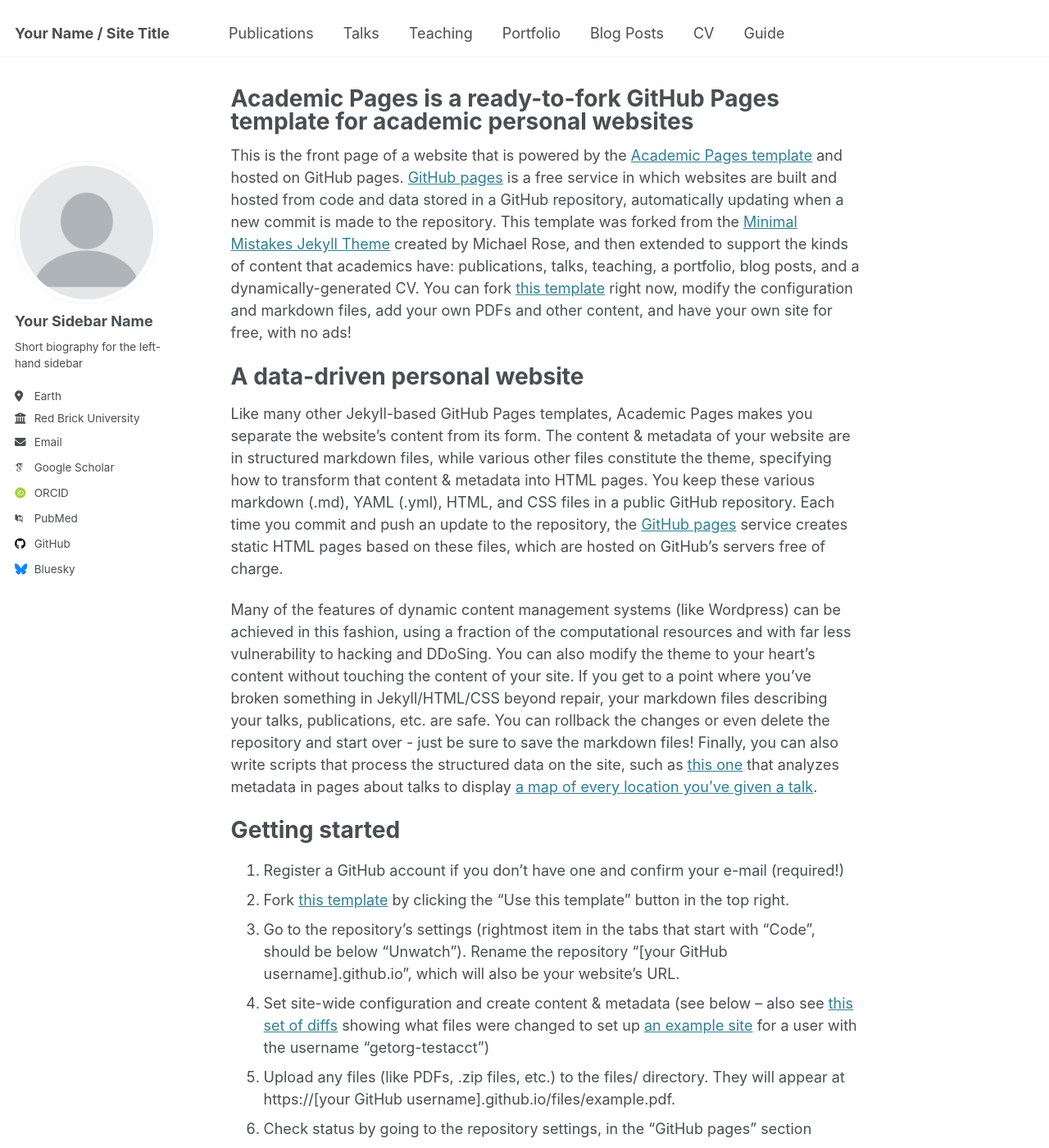
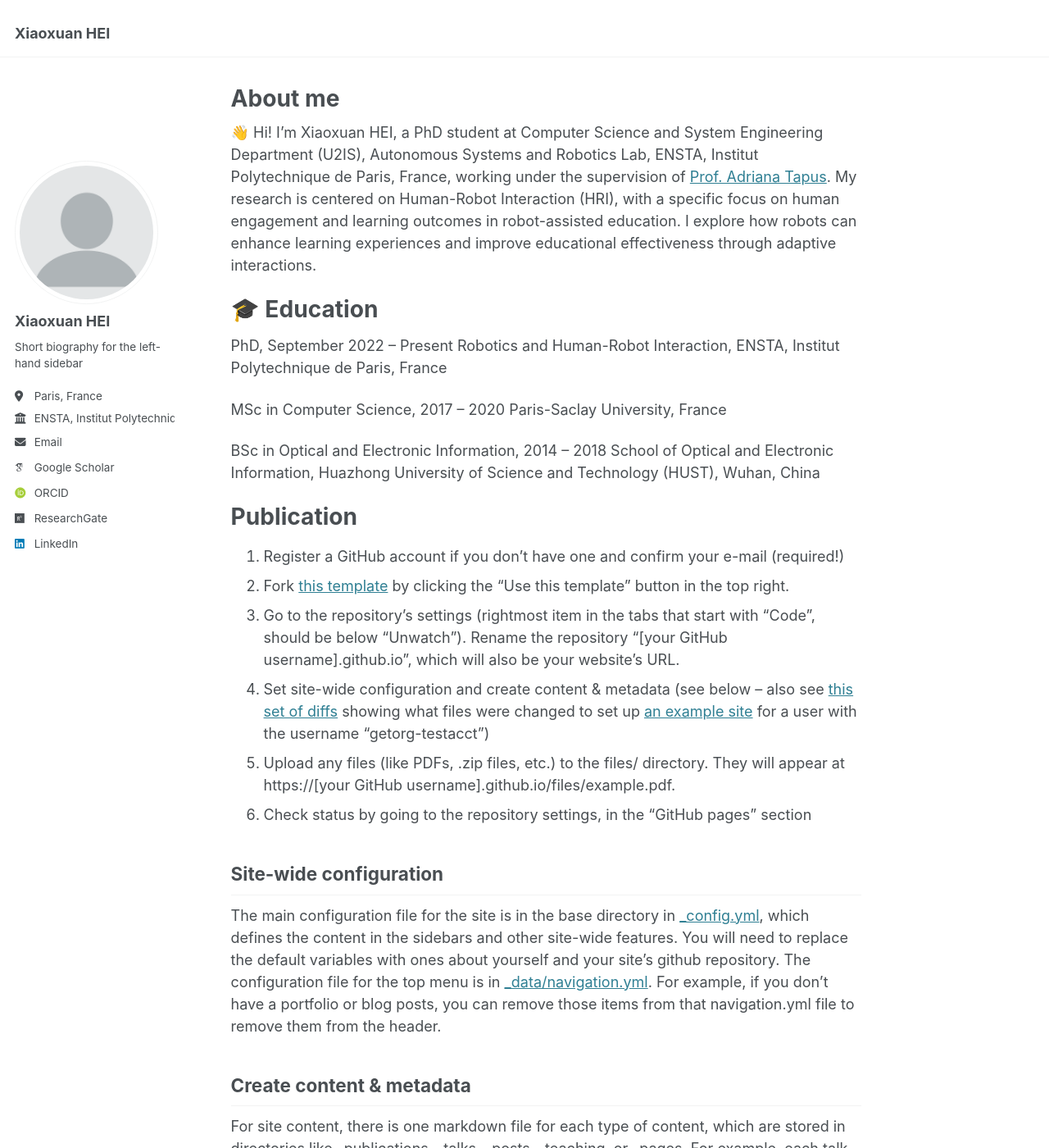
Before and after one commit to XiaoxuanHEI/xiaoxuanhei.github.io, a Jekyll site: the page built from _pages/about.md, in a window 1280 px wide and 1400 px high. Shown: the whole window at 82% size. Built offline with Jekyll 4.4.1, drawn with Linux system fonts in a browser that asks for light colours; some web fonts are replaced; some of the changed text lies outside the part shown.

Commit message:
first commit

```diff
--- a/_config.yml
+++ b/_config.yml
@@ -9,13 +9,13 @@
 # Basic Site Settings
 locale                   : "en-US"
 site_theme               : "default"
-title                    : "Your Name / Site Title"
+title                    : "Xiaoxuan HEI"
 title_separator          : "-"
-name                     : &name "Your Name"
+name                     : &name "Xiaoxuan HEI"
 description              : &description "personal description"
-url                      : https://academicpages.github.io # the base hostname & protocol for your site e.g. "https://[your GitHub username].github.io"
+url                      : https://xiaoxuanhei.github.io # the base hostname & protocol for your site e.g. "https://[your GitHub username].github.io"
 baseurl                  : "" # the subpath of your site, e.g. "/blog"
-repository               : "academicpages/academicpages.github.io"
+repository               : "xiaoxuanhei/xiaoxuanhei.github.io"
 
 # Site Author - The following control what appear as part of the author content on the side bar.
 #               If a field is blank the icon and link will not appear, otherwise it will be shown.
@@ -23,34 +23,34 @@
 author:
   # Biographic information
   avatar           : "profile.png"
-  name             : "Your Sidebar Name"
+  name             : "Xiaoxuan HEI"
   pronouns         : # example: "she/her"
   bio              : "Short biography for the left-hand sidebar"
-  location         : "Earth"
-  employer         : "Red Brick University"
+  location         : "Paris, France"
+  employer         : "ENSTA, Institut Polytechnique de Paris"
   uri              : # URL
-  email            : "none@example.org"
+  email            : "xiaoxuan.hei@ensta.fr"
 
   # Academic websites
   arxiv            : # URL - Update with the correct link to your profile
-  googlescholar    : "https://scholar.google.com/citations?user=PS_CX0AAAAAJ"
+  googlescholar    : "https://scholar.google.com/citations?user=7LGfX8QAAAAJ&hl=en"
   impactstory      : # URL
-  orcid            : "http://orcid.org/yourorcidurl"
+  orcid            : "https://orcid.org/0009-0000-5273-096X"
   semantic         : # URL
-  pubmed           : "https://www.ncbi.nlm.nih.gov/pubmed/?term=john+snow"
-  researchgate     : # URL
+  pubmed           : # URL
+  researchgate     : "https://www.researchgate.net/profile/Xiaoxuan-Hei?ev=hdr_xprf"
   scopus           : # URL
 
   # Repositories and software development
   bitbucket        : # Username - Update with your username on the site
   codepen          : # Username
   dribbble         : # Username
-  github           : "academicpages"
+  github           : # Username
   kaggle           : # Username
   stackoverflow    : # User number or user number and name (i.e., use "1" or "1/jeff-atwood")
 
   # Social media
-  bluesky          : "bsky.app" # Replace this with you Bluesky username
+  bluesky          : # Replace this with you Bluesky username
   facebook         : # Username
   flickr           : # Username
   foursquare       : # Username
@@ -59,7 +59,7 @@
   keybase          : # Username
   instagram        : # Username
   lastfm           : # Username
-  linkedin         : # Username
+  linkedin         : "xiaoxuan-hei"
   mastodon         : # URL
   medium           : # URL
   pinterest        : # Username
--- a/_pages/about.md
+++ b/_pages/about.md
@@ -1,21 +1,27 @@
 ---
 permalink: /
-title: "Academic Pages is a ready-to-fork GitHub Pages template for academic personal websites"
+title: "About me"
 author_profile: true
 redirect_from:
   - /about/
   - /about.html
 ---
 
-This is the front page of a website that is powered by the [Academic Pages template](https://github.com/academicpages/academicpages.github.io) and hosted on GitHub pages. [GitHub pages](https://pages.github.com) is a free service in which websites are built and hosted from code and data stored in a GitHub repository, automatically updating when a new commit is made to the repository. This template was forked from the [Minimal Mistakes Jekyll Theme](https://mmistakes.github.io/minimal-mistakes/) created by Michael Rose, and then extended to support the kinds of content that academics have: publications, talks, teaching, a portfolio, blog posts, and a dynamically-generated CV. You can fork [this template](https://github.com/academicpages/academicpages.github.io) right now, modify the configuration and markdown files, add your own PDFs and other content, and have your own site for free, with no ads!
+👋 Hi! I’m Xiaoxuan HEI, a PhD student at Computer Science and System Engineering Department (U2IS), Autonomous Systems and Robotics Lab, ENSTA, Institut Polytechnique de Paris, France, working under the supervision of [Prof. Adriana Tapus](https://perso.ensta-paris.fr/~tapus/eng/index.html). My research is centered on Human-Robot Interaction (HRI), with a specific focus on human engagement and learning outcomes in robot-assisted education. I explore how robots can enhance learning experiences and improve educational effectiveness through adaptive interactions.
 
-A data-driven personal website
+🎓 Education
 ======
-Like many other Jekyll-based GitHub Pages templates, Academic Pages makes you separate the website's content from its form. The content & metadata of your website are in structured markdown files, while various other files constitute the theme, specifying how to transform that content & metadata into HTML pages. You keep these various markdown (.md), YAML (.yml), HTML, and CSS files in a public GitHub repository. Each time you commit and push an update to the repository, the [GitHub pages](https://pages.github.com/) service creates static HTML pages based on these files, which are hosted on GitHub's servers free of charge.
+PhD, September 2022 – Present
+  Robotics and Human-Robot Interaction, ENSTA, Institut Polytechnique de Paris, France
 
-Many of the features of dynamic content management systems (like Wordpress) can be achieved in this fashion, using a fraction of the computational resources and with far less vulnerability to hacking and DDoSing. You can also modify the theme to your heart's content without touching the content of your site. If you get to a point where you've broken something in Jekyll/HTML/CSS beyond repair, your markdown files describing your talks, publications, etc. are safe. You can rollback the changes or even delete the repository and start over - just be sure to save the markdown files! Finally, you can also write scripts that process the structured data on the site, such as [this one](https://github.com/academicpages/academicpages.github.io/blob/master/talkmap.ipynb) that analyzes metadata in pages about talks to display [a map of every location you've given a talk](https://academicpages.github.io/talkmap.html).
+MSc in Computer Science, 2017 – 2020
+  Paris-Saclay University, France
 
-Getting started
+BSc in Optical and Electronic Information, 2014 – 2018
+  School of Optical and Electronic Information, Huazhong University of Science and Technology (HUST), Wuhan, China
+
+
+Publication
 ======
 1. Register a GitHub account if you don't have one and confirm your e-mail (required!)
 1. Fork [this template](https://github.com/academicpages/academicpages.github.io) by clicking the "Use this template" button in the top right.
```
Also changed, not shown: _data/navigation.yml (+14 -14 lines).
